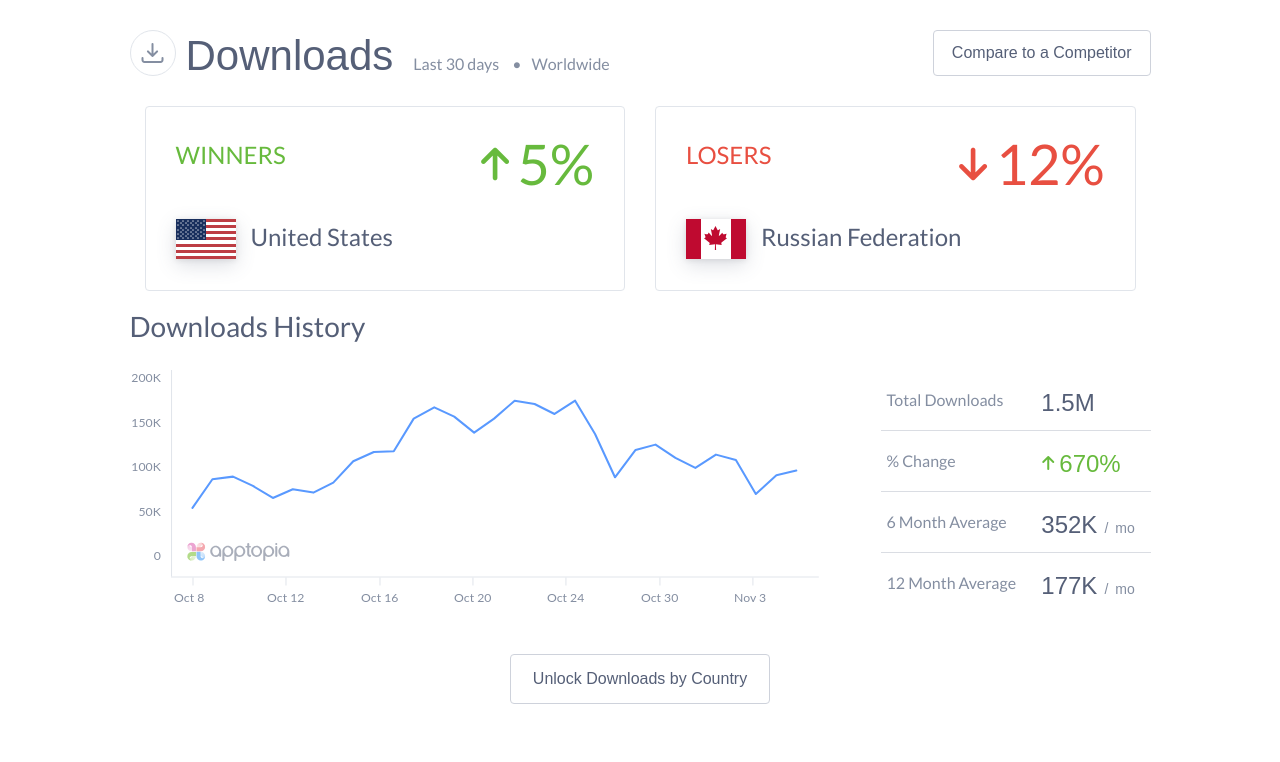
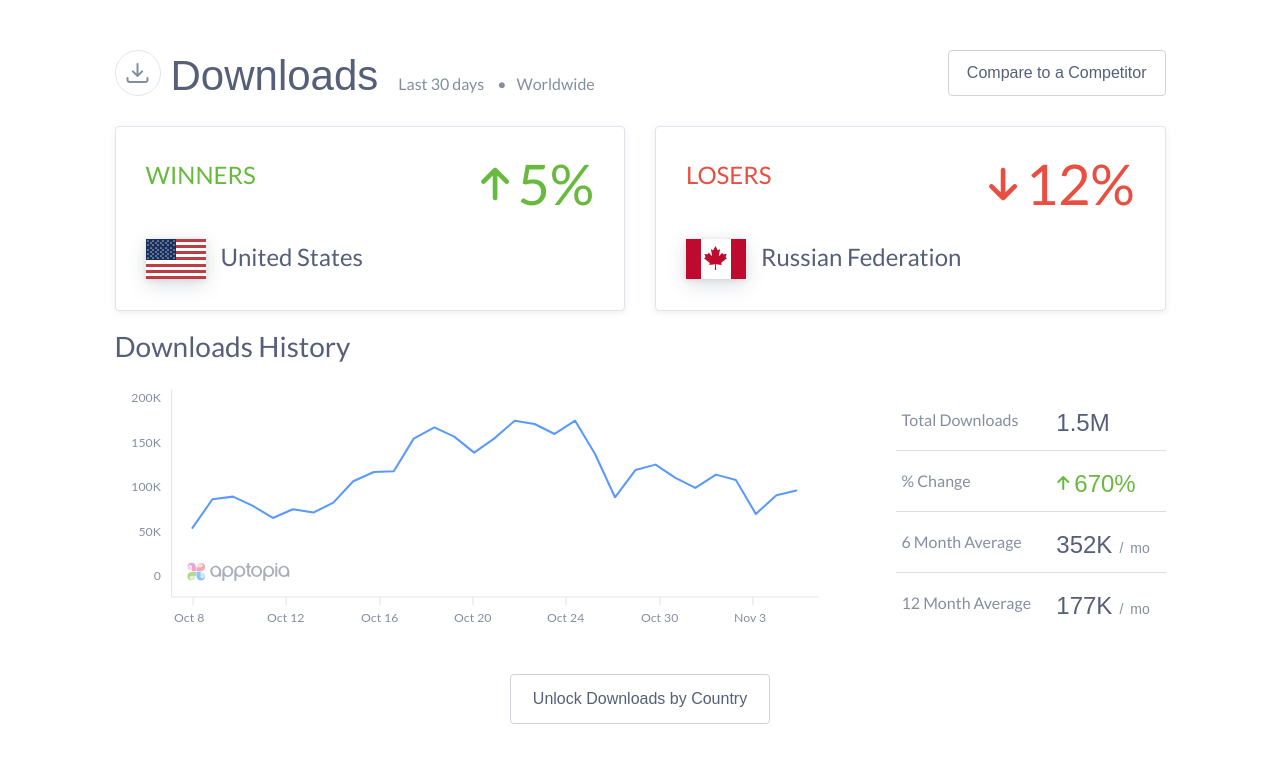
Before and after one commit to skvortsov-serge/apptopia-test-task, a plain HTML site: page index.html in a window 1280 px wide. Drawn offline with Linux system fonts and the light colour scheme.

Commit message:
add container for justifying content

```diff
--- a/index.html
+++ b/index.html
@@ -12,7 +12,7 @@
 </head>
 
 <body>
-    <div class="wrapper">
+    <div class="container-fluid wrapper">
         <section id="downloads">
             <div class="info d-flex">
                 <div class="download-info d-flex">
@@ -30,9 +30,9 @@
                 </div>
             </div>
             <div class="cards d-flex">
-                <div class="container width-100">
+                <div class="width-100">
                     <div class="row">
-                        <div class="col-md-6">
+                        <div class="col-md-6 no-padding">
                             <div class="card winners d-flex">
                                 <div class="win percent text-24 d-flex">
                                     <p class="text-uppercase text-green">winners</p>
@@ -44,7 +44,7 @@
                                 </div>
                             </div>
                         </div>
-                        <div class="col-md-6">
+                        <div class="col-md-6 no-padding">
                             <div class="card losers d-flex">
                                 <div class="los percent text-24 d-flex">
                                     <p class="text-uppercase text-red">losers</p>
--- a/scss/style.scss
+++ b/scss/style.scss
@@ -23,7 +23,8 @@ body {
 .wrapper {
     max-width: 1081px;
     margin: 0 auto;
-    padding: 30px;
+    margin-top: 50px;
+    margin-bottom: 50px;
 }
 
 .text-green {
@@ -133,8 +134,8 @@ body {
     min-height: 185px;
     padding: 30px;
     border: $border;
-    margin-right: 20px;
     margin-bottom: 20px;
+    box-shadow: 0 2px 6px 0 rgba(85, 95, 119, 0.1);
     &:last-child {
         margin-right: 0;
     }
```
Also changed, not shown: css/style.css.
